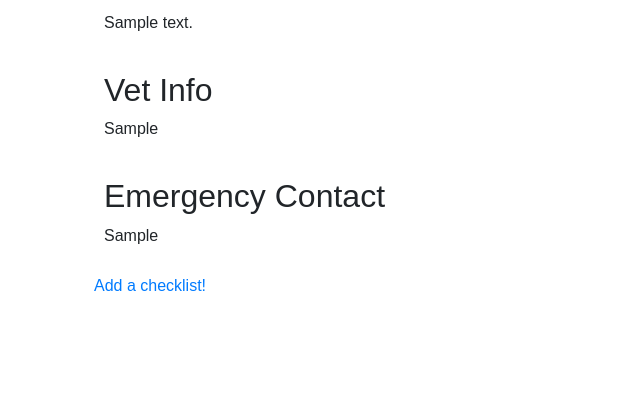
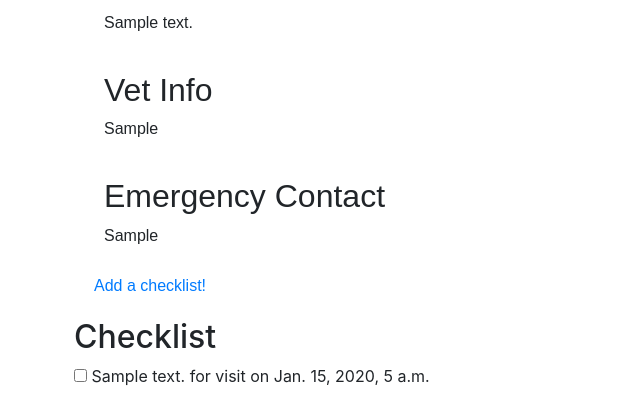
Before and after one commit to pet-pal-project/petpal, a Django app: page /pet/1 in a window 1280 px wide. Shown: the part 680-1094 px from the top of the page, without its empty margins (0-640 px from the left). Before the commit the page ends 971 px from the top, so only its background shows below. Run offline with Django 3.2, Linux system fonts and the light colour scheme; tables that the repository leaves empty hold one stand-in row (values such as "Sample post"); grey boxes marked "Sample" are stand-in pictures; some libraries are stand-ins or nearby versions.

Commit message:
display checklist on pet page

```diff
--- a/core/models.py
+++ b/core/models.py
@@ -39,7 +39,6 @@ class Visit (models.Model):
 class Checklist (models.Model):
     pet_id = models.ForeignKey(Pet, on_delete=models.CASCADE)
     visits = models.ForeignKey(Visit, on_delete=models.CASCADE)
-
 
 class Task (models.Model):
     description = models.TextField(null=False, blank=False)
--- a/core/views.py
+++ b/core/views.py
@@ -15,17 +15,28 @@ from django.shortcuts import get_object_or_404
 def index(request):
     my_pet_list = Pet.objects.filter(owner=request.user)
 
+    my_visits = Visit.objects.filter(sitter_id=request.user)
+
+
     context = {
         'my_pet_list': my_pet_list,
+        'my_visits': my_visits,
+
     }
     return render(request, 'dashboard.html', context=context)
 
 def pet_detail(request,pk):
     pet = Pet.objects.get(pk=pk)
+    pet_checklists = Checklist.objects.filter(pet_id=pet)
+    all_tasks = Task.objects.all()
+    all_checklists = Checklist.objects.all()
+
+
 
     return render(request, 'pet-detail.html', {
         'pet' : pet,
-
+        'all_tasks': all_tasks,
+        'all_checklists': all_checklists,
     })
 
 
@@ -48,15 +59,47 @@ def add_checklist(request, pk):
     if request.method == 'POST':
         form = ChecklistForm(request.POST)
         if form.is_valid():
+            start_date = form.cleaned_data.get('start_date')
+            end_date = form.cleaned_data.get('end_date')
             sitter = form.cleaned_data.get('sitter')
-            date = form.cleaned_data.get('date')
             task1 = form.cleaned_data.get('task1')
             task2 = form.cleaned_data.get('task2')
             task3 = form.cleaned_data.get('task3')
             task4 = form.cleaned_data.get('task4')
             task5 = form.cleaned_data.get('task5')
-            new_visit = Visit(sitter_id=sitter, due_date_on=date)
+            num_days = end_date - start_date
+            exisitng_visit = Visit.objects.filter(sitter_id=sitter).filter(due_date_on=start_date)
+
+            # if num_days == 0:
+            #     if exisitng_visit:
+            #         visit_id = existing_visit[0].pk
+            #     else:
+            new_visit = Visit(sitter_id=sitter, due_date_on=start_date)
             new_visit.save()
+            visit_id = new_visit.pk
+
+            new_checklist = Checklist(visits=new_visit, pet_id=pet)
+            new_checklist.save()
+
+            new_task1 = Task(description=task1, checklist_id=new_checklist)
+            new_task1.save()
+            new_task2 = Task(description=task2, checklist_id=new_checklist)
+            new_task2.save()
+            new_task3 = Task(description=task3, checklist_id=new_checklist)
+            new_task3.save()
+            new_task4 = Task(description=task4, checklist_id=new_checklist)
+            new_task4.save()
+            new_task5 = Task(description=task5, checklist_id=new_checklist)
+            new_task5.save()
+
+
+
+
+
+
+            # for day in range(num_days):
+            #     check_date = start_date + datetime.timedelta(days=day)
+
 
             return redirect('home')
     else:
--- a/templates/pet-detail.html
+++ b/templates/pet-detail.html
@@ -32,6 +32,15 @@
 <a href="{% url 'add-checklist' pet.id %}"> Add a checklist! </a>
 </section>
 
+<h2>Checklist</h2>
 
 
+
+{% for task in all_tasks %}
+    {% if task.checklist_id.pet_id == pet %}
+        <input type="checkbox"> {{ task.description }} for visit on {{ task.checklist_id.visits.due_date_on }}<br>
+        <p></p>
+    {% endif %}
+{% endfor %}
+
 {% endblock %}
```
Also changed, not shown: templates/dashboard.html (+23 -0 lines).
